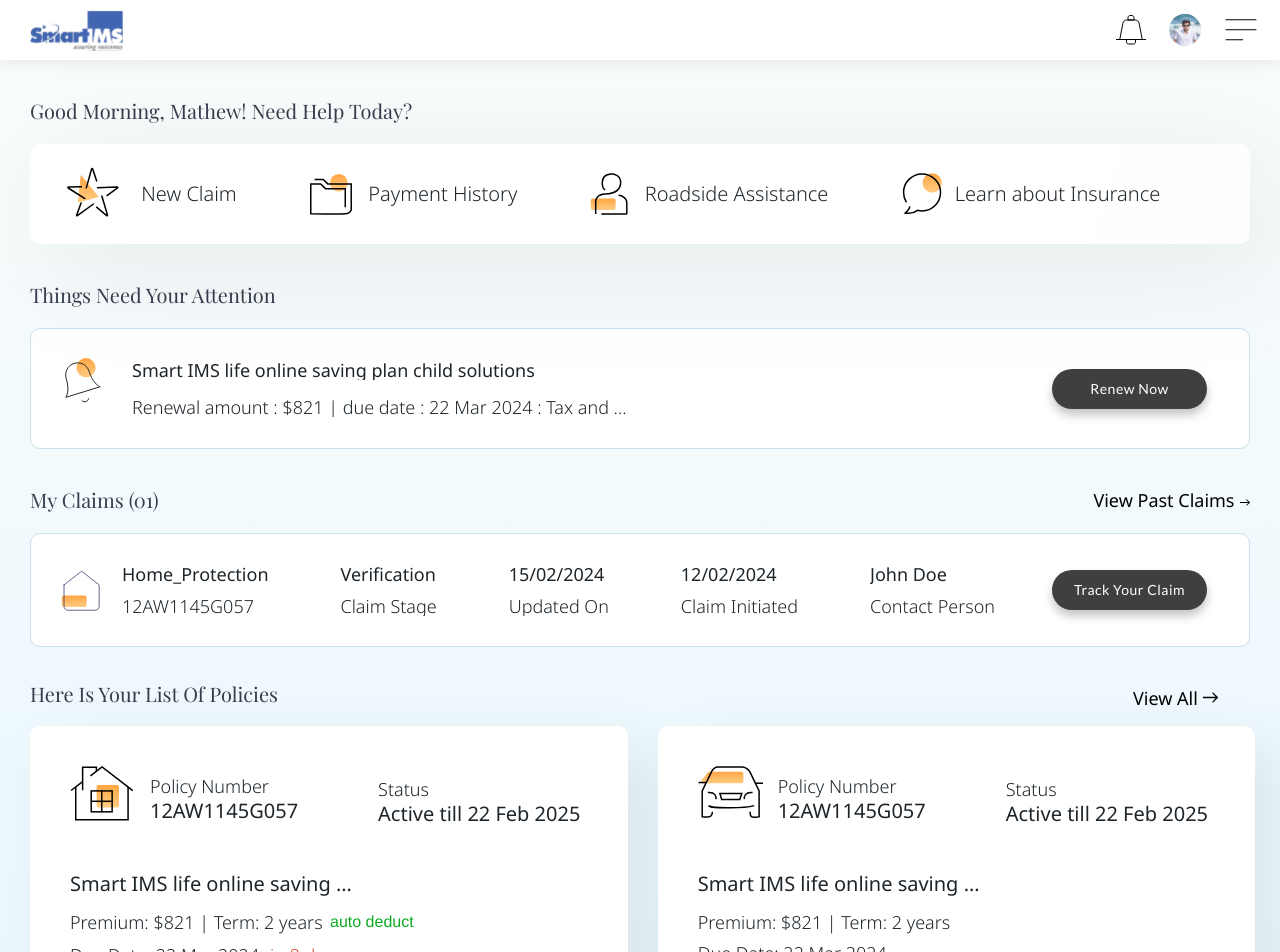
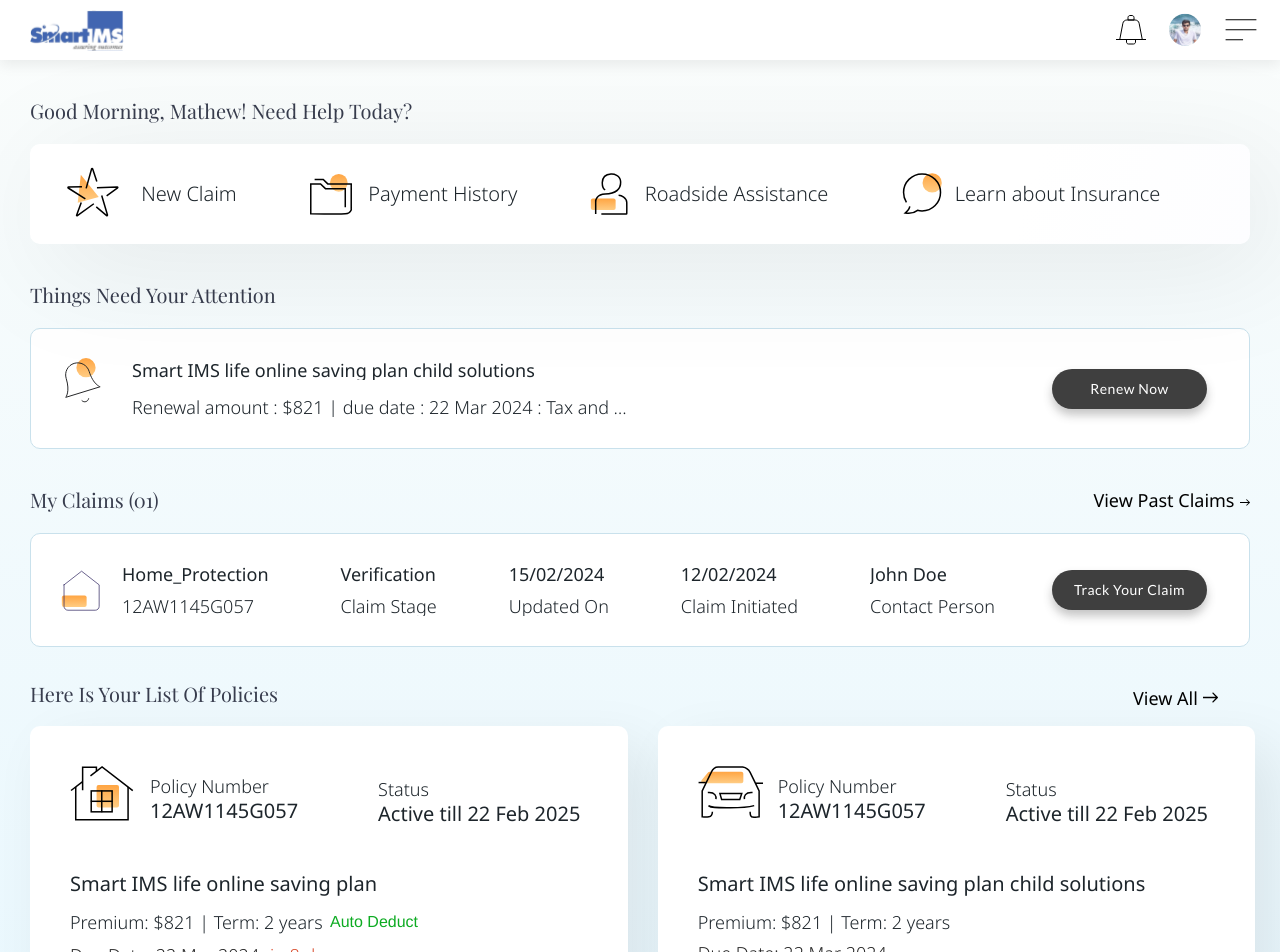
Before and after one commit to SmartImsIns/smart-ims-insu-frontend-app, a React (Create React App) app: page /ims-dashboard in a window 1280 px wide. Shown: the top 952 px of the page. Built offline with nearby package versions, Linux system fonts and the light colour scheme; a web font is replaced by a local one.

Commit message:
fixed few bugs

```diff
--- a/src/ImsDashboard/MyClaimsCard/MyClaimsCardStyles.ts
+++ b/src/ImsDashboard/MyClaimsCard/MyClaimsCardStyles.ts
@@ -3,6 +3,7 @@ export const MyClaimCardStyles = {
     paddingTop: "40.23px",
     paddingLeft: "30px",
     paddingRight: "30px",
+    position: "relative",
     "@media (max-width: 599px)": {
       paddingLeft: "20px",
       paddingRight: "20px",
@@ -25,6 +26,7 @@ export const MyClaimCardStyles = {
   },
   trackYourClaimButton: {
     display: "block",
+
     "@media (max-width:599px)": {
       display: "none",
     },
@@ -57,7 +59,12 @@ export const MyClaimCardStyles = {
     lineHeight: "14px",
     letterSpacing: 0.5,
     marginLeft: "auto",
-        fontSize: "14px"
+    fontSize: "14px",
+    "@media (min-width:1024px) and (max-width:1070px)": {
+      //   display: "flex",
+      marginLeft: "514%",
+      // justifyContent: "flex-end",
+    },
   },
   myClaimsCardStyles: {
     flexShrink: 0,
@@ -84,12 +91,9 @@ export const MyClaimCardStyles = {
     minWidth: "118px",
     "@media (max-width:599px)": {
       display: "flex",
-            alignItem: "center"
+      alignItem: "center",
     },
-        "@media (min-width:600px) and (max-width:1024px)": {
-
-        },
-
+    "@media (min-width:600px) and (max-width:1024px)": {},
   },
   box: {
     display: "flex",
@@ -98,7 +102,7 @@ export const MyClaimCardStyles = {
     height: "20px",
     cursor: "pointer",
     "@media (min-width:360px) and (max-width:599px)": {
-            height: "15px"
+      height: "15px",
     },
   },
   headTypo: {
@@ -111,11 +115,10 @@ export const MyClaimCardStyles = {
     "@media (min-width:360px) and (max-width:599px)": {
       fontSize: "14px",
     },
-
   },
   arrowImgBox: {
     img: {
       width: "10.5px",
     },
-    }
-}
+  },
+};
--- a/src/ImsDashboard/PoliciesList/PolicyCard.tsx
+++ b/src/ImsDashboard/PoliciesList/PolicyCard.tsx
@@ -83,7 +83,7 @@ const PolicyCard: React.FC<Props> = ({ data }) => {
             </Typography>
             <Box sx={PolicyStyles.cardBodyPremiumAuto}>
               <Typography component="span" variant="body1">
-                {data.autoDeduct ? "auto deduct" : ""}
+                {data.autoDeduct ? "Auto Deduct" : ""}
               </Typography>
             </Box>
           </Box>
--- a/src/ImsDashboard/PoliciesList/PolicyStyles.ts
+++ b/src/ImsDashboard/PoliciesList/PolicyStyles.ts
@@ -218,20 +218,15 @@ const PolicyStyles = {
       marginLeft: "40px",
       marginTop: "90px",
       width: "350px",
+      maxWidth: "250px",
       height: "auto",
       lineHeight: "26px",
-      overFlow: "hidden",
-      textOverflow: "ellipsis",
+
     },
     "@media (min-width: 1025px) and (max-width: 1366px)": {
-      maxWidth: "290px",
-      overflow: "hidden",
-      textOverflow: "ellipsis",
-      whiteSpace: "nowrap",
+      maxWidth: "290pxp"
     },
   },
-
-
 
   autoDeduct: {
     display: "flex",
--- a/src/ImsDashboard/ReferenceBlogs/ReferenceBlogsContainer.tsx
+++ b/src/ImsDashboard/ReferenceBlogs/ReferenceBlogsContainer.tsx
@@ -39,11 +39,9 @@ const ReferenceBlogsContainer: React.FC<{ data: BlogData }> = ({ data }) => {
         <img src={imageSrc} alt="cardImage" />
       </Box>
       <Box sx={ReferenceBlogsStyles.cardDescription}>
-        <Tooltip title={data.description}>
           <Typography sx={ReferenceBlogsStyles.cardDescriptionText}>
             {data.description}
           </Typography>
-        </Tooltip>
 
         <Box sx={ReferenceBlogsStyles.cardButtonIcon}>
           {data.videoUrl ? (
--- a/src/ImsDashboard/ReferenceBlogs/ReferenceBlogsStyles.ts
+++ b/src/ImsDashboard/ReferenceBlogs/ReferenceBlogsStyles.ts
@@ -192,9 +192,6 @@ const ReferenceBlogsStyles = {
     "@media(min-width: 600px) and (max-width: 1360px)": {
       marginLeft: "20px",
       maxWidth: "200px",
-      overflow: "hidden",
-      textOverflow: "ellipsis",
-      whiteSpace: "nowrap",
     },
     "@media(min-width: 600px) and (max-width: 700px)": {
       fontSize: "14px",
```
Lines whose indentation alone changed are shown as unchanged.
